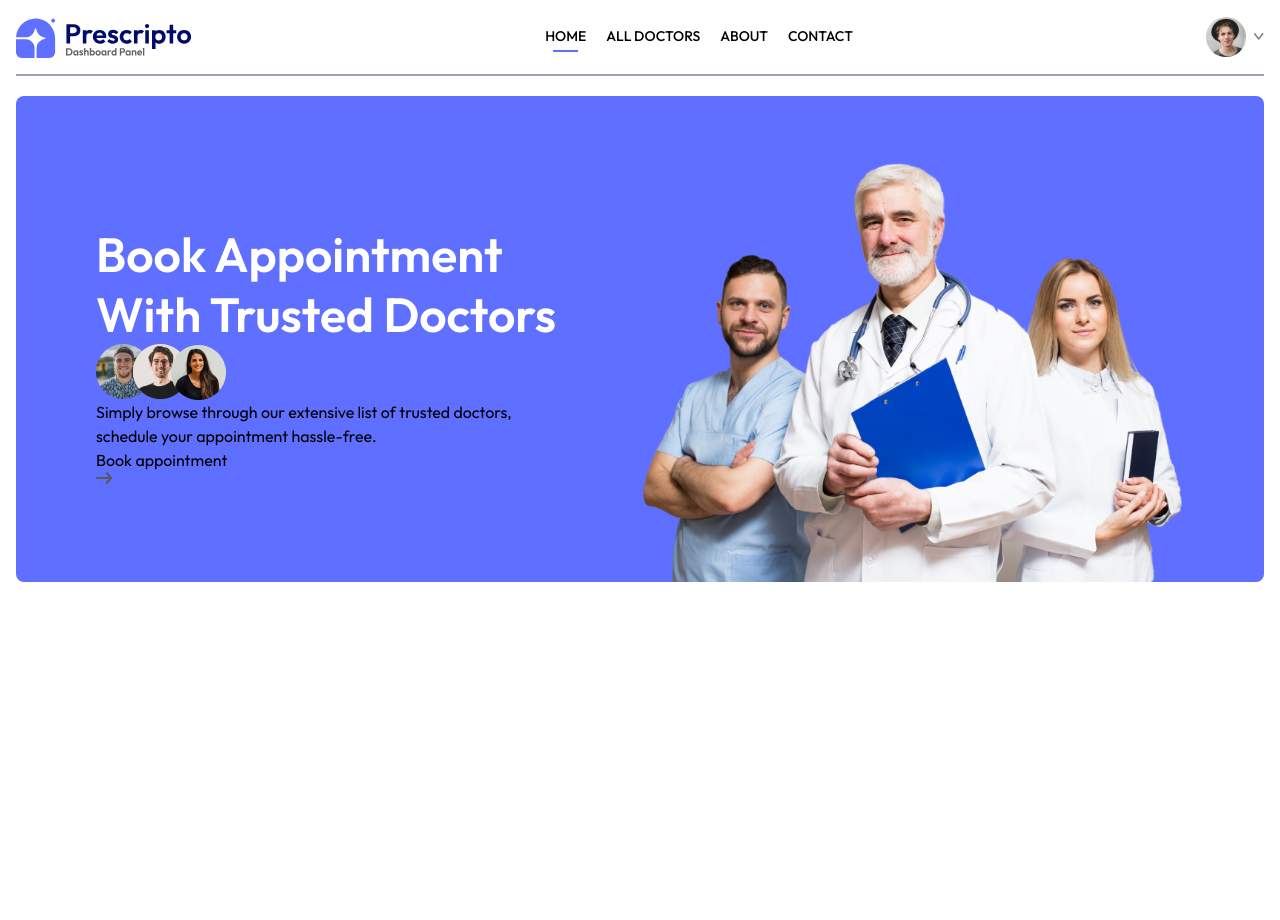
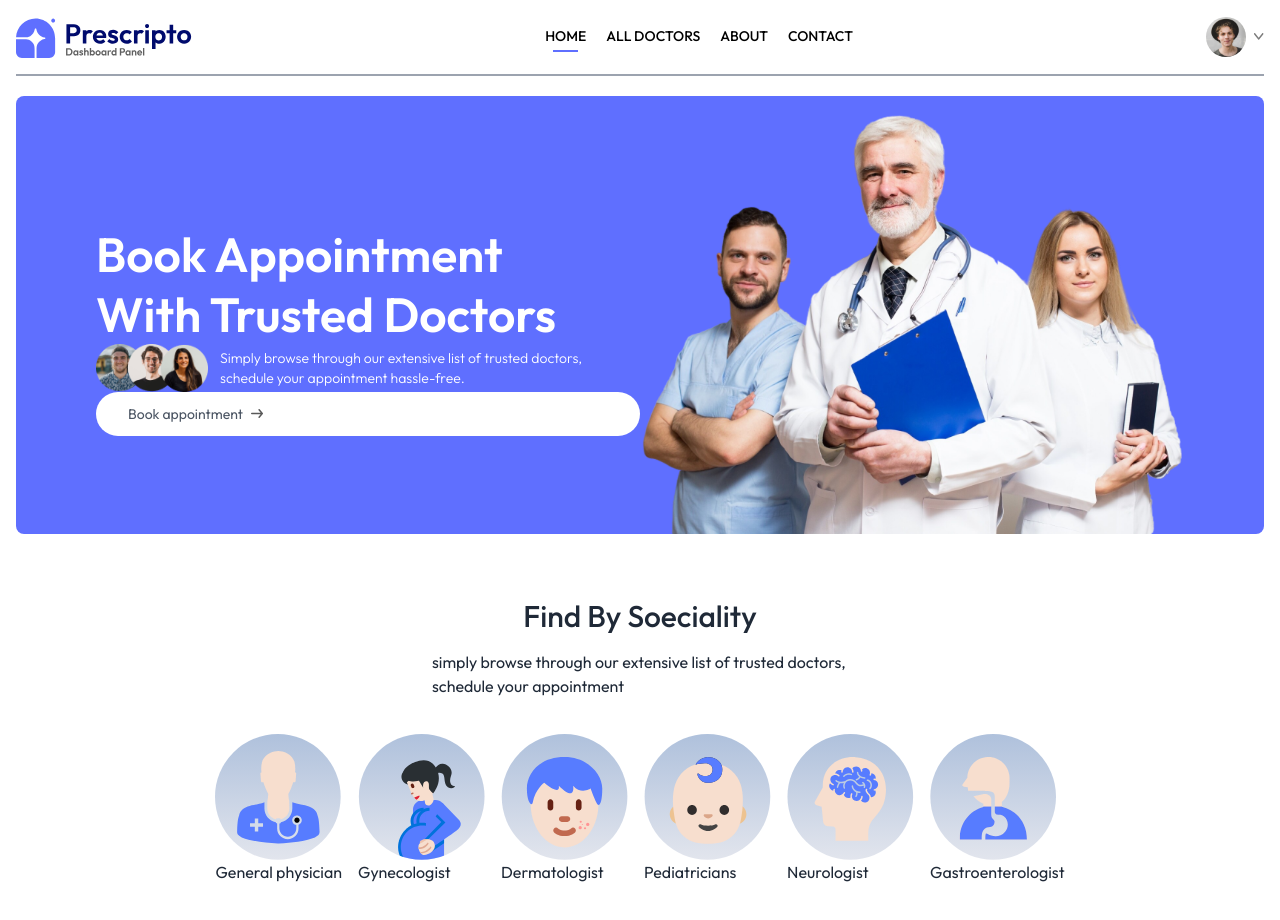
Before and after one commit to biliqis/Hospital_Management_App, a React (Vite) app: page / in a window 1280 px wide. Shown: the top 920 px of the page. Before the commit the page ends 800 px from the top, so only its background shows below. Built offline with nearby package versions, Linux system fonts and the light colour scheme.

Commit message:
new commit

```diff
--- a/src/App.jsx
+++ b/src/App.jsx
@@ -14,7 +14,7 @@
   return (
     <div className="mx-4 sm:mx-[10]">
       <Navbar/>
-      <Headers/>
+
 
       <Routes>
         <Route path="/" element={<Home />} />
--- a/src/components/Headers.jsx
+++ b/src/components/Headers.jsx
@@ -7,13 +7,13 @@
       {/*--------left side --------- */}
       <div className='md:w-1/2 flex-col items-start justify-center gap-4 py-10 m-auto md:py-[10vw] md:mb-[-30px] '>
         <p className='text-3xl md:text-4xl lg:text-5xl text-white font-semibold leading-tight md:leading-tight lg:leading-tight'>Book Appointment<br/>  With Trusted Doctors</p>
-        <div>
-            <img src={assets.group_profiles} alt=''/>
-            <p>Simply browse through our extensive list of trusted doctors,<br/>
+        <div className='flex flex-col md:flex-row items-center gap-3 text-white text-sm font-light'>
+            <img className='w-28' src={assets.group_profiles} alt=''/>
+            <p>Simply browse through our extensive list of trusted doctors,<br className='hidden sm:block'/>
             schedule your appointment hassle-free.</p>
         </div>
-<a href=''>Book appointment
-    <img src = {assets.arrow_icon} alt=''/>
+<a href='#speciality' className='flex items-center gap-2 bg-white px-8 py-3 rounded-full text-gray-600 text-sm m-auto md:m-0 hover:scale-105 transition-all duration-300'>Book appointment
+    <img className='w-3' src = {assets.arrow_icon} alt=''/>
 </a>
 
       </div>
--- /dev/null
+++ b/src/components/SpecialityMenu.jsx
@@ -0,0 +1,23 @@
+import React from 'react'
+import { specialityData } from './assets/assets/assets'
+import { Link } from 'react-router-dom'
+
+const SpecialityMenu = () => {
+  return (
+    <div className='flex flex-col items-center gap-4 py-16 text-gray-800' id='speciality '>
+        <h1 className='text-3xl font-medium'>Find By Soeciality</h1>
+        <p className='sm:w-1/3'>simply browse through our extensive list of trusted doctors, schedule your appointment</p>
+      <div className='flex sm:justify-center gap-4 pt-5 w-full overflow-scroll'>
+        {specialityData.map((item, index)=>(
+        <Link key={index} to={`/doctors/${item.speciality}`}>
+            <img src={item.image} alt=""/>
+            <p>{item.speciality}</p>
+
+        </Link>
+        ))}
+      </div>
+    </div>
+  )
+}
+
+export default SpecialityMenu
--- a/src/pages/Home.jsx
+++ b/src/pages/Home.jsx
@@ -1,9 +1,12 @@
 import React from 'react'
+import SpecialityMenu from '../components/SpecialityMenu'
+import Headers from '../components/Headers'
 
 const Home = () => {
   return (
     <div>
-
+<Headers/>
+       <SpecialityMenu/>
     </div>
   )
 }
```
